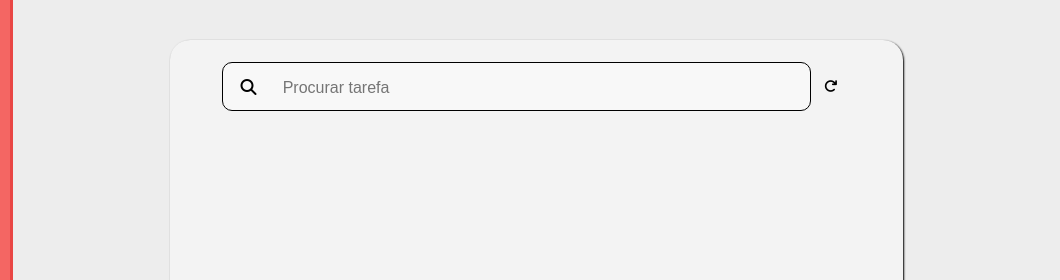
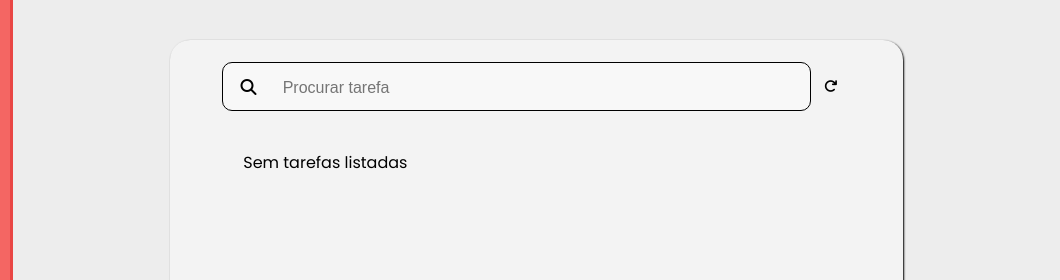
Before and after one commit to zebedelu/DW1-ListaDeTarefas, a plain HTML site: page lista.html in a window 1280 px wide. Shown: the top 280 px of the page, 220-1280 px from the left. Drawn offline with Linux system fonts and the light colour scheme; no server answers.

Commit message:
Display message for no tasks in lista.html
Added a message indicating no tasks listed.

```diff
--- a/lista.html
+++ b/lista.html
@@ -28,6 +28,7 @@
                 <button id="recarregar" onclick="SearchAPI(); alert('Recarregado!')"><i class="fa-solid fa-arrow-rotate-right"></i></button>
             </div>
             <div class="afazeres" id="table">
+                <p>Sem tarefas listadas</p>
             </div>
         </div>
     </main>
@@ -51,4 +52,5 @@
         SearchAPI();
     </script>
 </body>
+
 </html>
```
